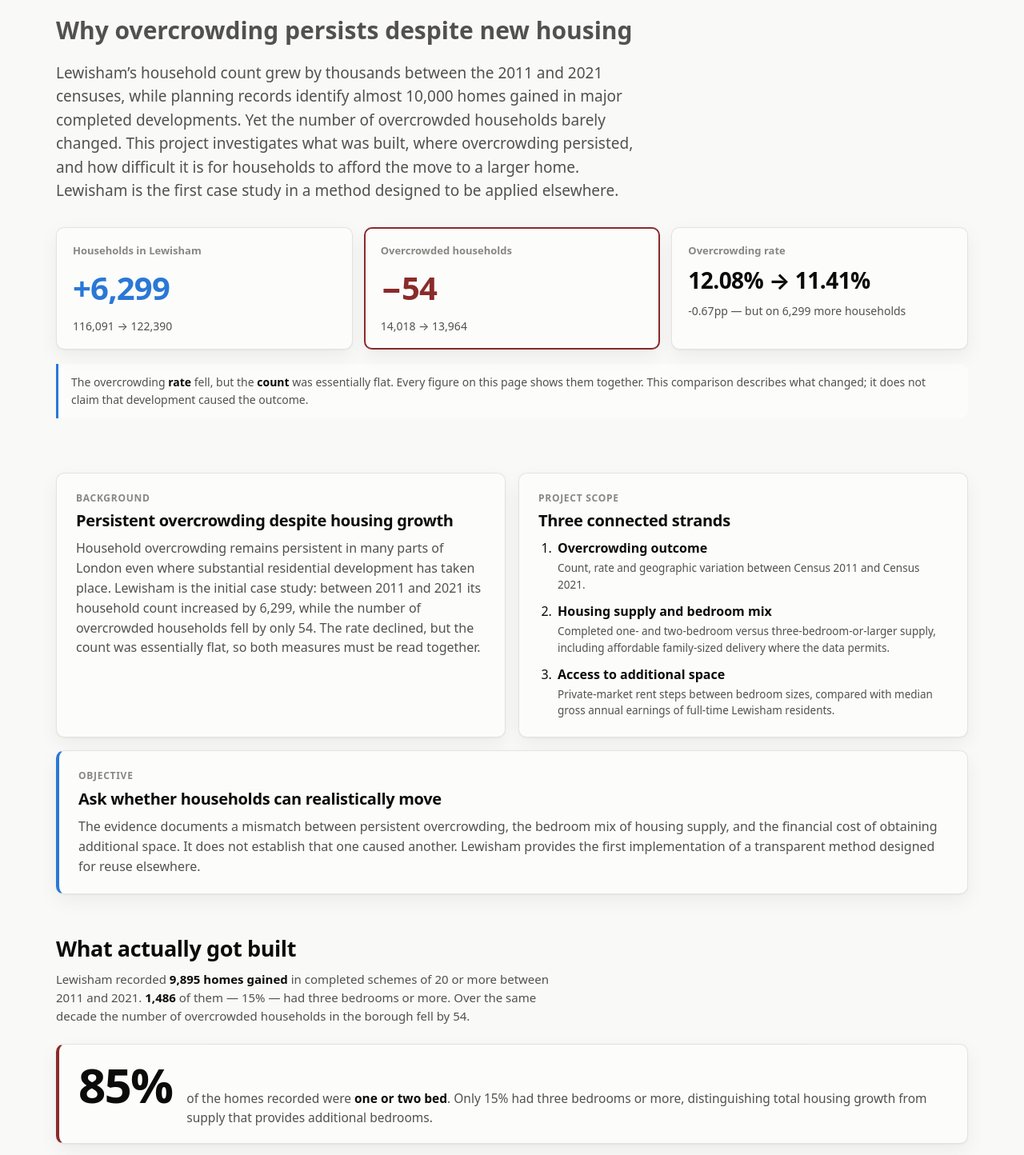
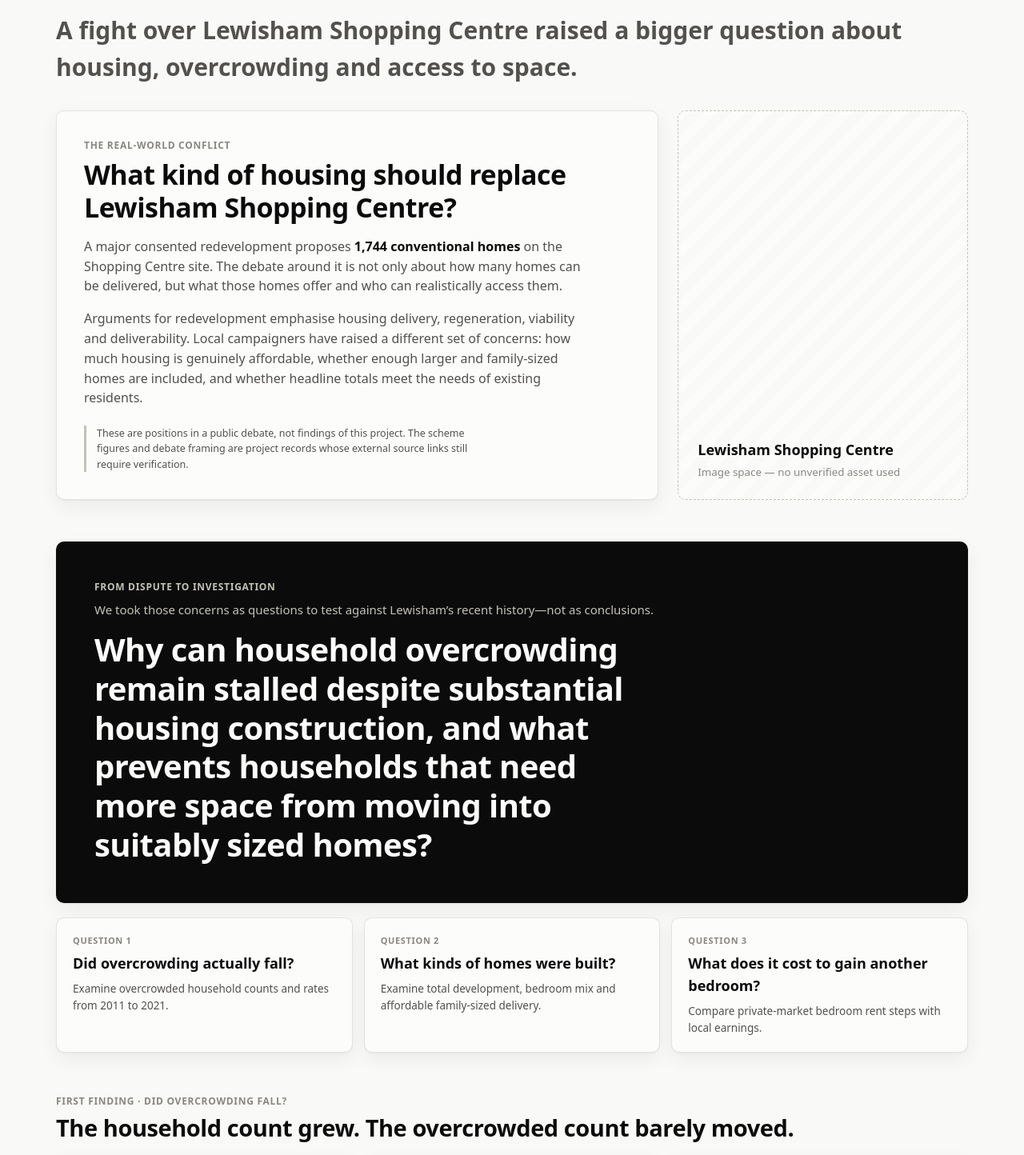
Before and after one commit to WWStoryMode/nowhere-to-move, a React (Vite) app: page / in a window 1280 px wide. Shown: the part 140-1584 px from the top of the page at 80% size. Built offline with nearby package versions, Linux system fonts and the light colour scheme.

Commit message:
Reshape opening as an investigative narrative

```diff
--- a/data/provenance.json
+++ b/data/provenance.json
@@ -134,5 +134,20 @@
       "The earnings measure is not specific to private renters or overcrowded households.",
       "Aggregate earnings data cannot establish household behaviour."
     ]
+  },
+  {
+    "id": "lewisham_shopping_centre_consent",
+    "source": "Project record of the consented Lewisham Shopping Centre scheme",
+    "url": null,
+    "verification_required": true,
+    "note": "The repository records 1,744 conventional homes, 329 affordable homes and 98 social-rent homes, plus a qualitative bedroom-mix description. Verify these figures against an authoritative consent or planning source before treating them as externally sourced evidence.",
+    "file": "src/lib/consented.js"
+  },
+  {
+    "id": "lewisham_shopping_centre_debate",
+    "source": "Project record of positions in the Lewisham Shopping Centre public debate",
+    "url": null,
+    "verification_required": true,
+    "note": "The opening attributes concerns about affordability and family-sized housing to local campaigners and describes arguments for redevelopment around delivery, regeneration, viability and deliverability. Exact campaign, council and developer sources are not present in the repository and require human verification. These positions are not project findings."
   }
 ]
--- a/src/App.jsx
+++ b/src/App.jsx
@@ -88,6 +88,7 @@ export default function App() {
       <AccessToSpace />
 
       <section className="section section--map" ref={mapSectionRef}>
+        <p className="section-kicker">Where the pattern appears</p>
         <div className="map-head">
           <h2>Overcrowding by area</h2>
           <ViewToggle value={viewId} onChange={setViewId} />
--- a/src/components/AccessToSpace.jsx
+++ b/src/components/AccessToSpace.jsx
@@ -211,7 +211,7 @@ export default function AccessToSpace() {
 
   return (
     <section className="section access" aria-labelledby="access-h">
-      <p className="section-kicker">Access to additional space</p>
+      <p className="section-kicker">Question 3 · Access to additional space</p>
       <h2 id="access-h">What does one more bedroom cost?</h2>
       <p className="section-lede">
         For households needing more space, the private rental market introduces another
--- a/src/components/BedroomMix.jsx
+++ b/src/components/BedroomMix.jsx
@@ -34,6 +34,7 @@ export default function BedroomMix({ dark }) {
 
   return (
     <section className="section mix" aria-labelledby="mix-h">
+      <p className="section-kicker">Question 2 · Housing supply and bedroom mix</p>
       <h2 id="mix-h">What actually got built</h2>
       <p className="section-lede">
         Lewisham recorded <strong>{n(s.homes_gained)} homes gained</strong> in completed
--- a/src/components/CurrentCaseStudy.jsx
+++ b/src/components/CurrentCaseStudy.jsx
@@ -4,13 +4,12 @@ import { n } from '../lib/format.js'
 export default function CurrentCaseStudy() {
   return (
     <section className="section case-study" aria-labelledby="case-h">
-      <p className="section-kicker">Contemporary case study</p>
-      <h2 id="case-h">Lewisham Shopping Centre redevelopment</h2>
+      <p className="section-kicker">Back to the contemporary case</p>
+      <h2 id="case-h">What should we ask about what gets built next?</h2>
       <p className="section-lede">
-        The consented redevelopment is a live example of current debates about housing
-        quantity, affordability and bedroom mix. It connects the historical 2011–2021
-        evidence with decisions about what is built next; it is not treated as a cause of
-        the overcrowding recorded by either census.
+        The Lewisham Shopping Centre redevelopment started this investigation. The evidence
+        now returns us to that case with a framework for asking about housing quantity,
+        bedroom size, tenure and realistic access to additional space.
       </p>
       <div className="case-stats">
         <div><strong>{n(CONSENTED.homes)}</strong><span>conventional homes</span></div>
@@ -21,6 +20,12 @@ export default function CurrentCaseStudy() {
         {CONSENTED.bedroomNote} No bedroom breakdown is charted because verified per-unit
         counts are not present in this repository.
       </p>
+      <p>
+        Historical Census, development, rent and earnings evidence cannot predict the
+        scheme’s future effects. It does not show that the redevelopment caused past
+        overcrowding, that it will cause a future outcome, or that any party to the debate
+        is proved correct.
+      </p>
       <p className="mix-attrib">{CONSENTED.attribution}</p>
     </section>
   )
--- a/src/components/Header.jsx
+++ b/src/components/Header.jsx
@@ -1,55 +1,43 @@
-import { HEADLINE } from '../lib/headline.js'
-import { n, pct2 } from '../lib/format.js'
+import { CONSENTED } from '../lib/consented.js'
+import { n } from '../lib/format.js'
 
 export default function Header() {
-  const { y2011, y2021, change } = HEADLINE
   return (
     <header className="header">
-      <p className="eyebrow">Household overcrowding · housing supply · access to space</p>
+      <p className="eyebrow">An investigation beginning in Lewisham</p>
       <h1>Nowhere to Move</h1>
-      <p className="subtitle">Why overcrowding persists despite new housing</p>
-      <p className="standfirst">
-        Lewisham’s household count grew by thousands between the 2011 and 2021 censuses,
-        while planning records identify almost 10,000 homes gained in major completed
-        developments. Yet the number of overcrowded households barely changed. This project
-        investigates what was built, where overcrowding persisted, and how difficult it is
-        for households to afford the move to a larger home. Lewisham is the first case study
-        in a method designed to be applied elsewhere.
+      <p className="subtitle">
+        A fight over Lewisham Shopping Centre raised a bigger question about housing,
+        overcrowding and access to space.
       </p>
 
-      <div className="stat-row">
-        <div className="stat">
-          <span className="stat-label">Households in Lewisham</span>
-          <span className="stat-value stat-value--up">+{n(change.households)}</span>
-          <span className="stat-detail">
-            {n(y2011.households)} → {n(y2021.households)}
-          </span>
+      <div className="opening-case">
+        <div className="opening-case-copy">
+          <p className="section-kicker">The real-world conflict</p>
+          <h2>What kind of housing should replace Lewisham Shopping Centre?</h2>
+          <p>
+            A major consented redevelopment proposes <strong>{n(CONSENTED.homes)} conventional
+            homes</strong> on the Shopping Centre site. The debate around it is not only about
+            how many homes can be delivered, but what those homes offer and who can realistically
+            access them.
+          </p>
+          <p>
+            Arguments for redevelopment emphasise housing delivery, regeneration, viability and
+            deliverability. Local campaigners have raised a different set of concerns: how much
+            housing is genuinely affordable, whether enough larger and family-sized homes are
+            included, and whether headline totals meet the needs of existing residents.
+          </p>
+          <p className="opening-attribution">
+            These are positions in a public debate, not findings of this project. The scheme
+            figures and debate framing are project records whose external source links still
+            require verification.
+          </p>
         </div>
-
-        <div className="stat stat--hero">
-          <span className="stat-label">Overcrowded households</span>
-          <span className="stat-value stat-value--flat">−{n(Math.abs(change.overcrowded))}</span>
-          <span className="stat-detail">
-            {n(y2011.overcrowded)} → {n(y2021.overcrowded)}
-          </span>
-        </div>
-
-        <div className="stat">
-          <span className="stat-label">Overcrowding rate</span>
-          <span className="stat-value stat-value--muted">
-            {pct2(y2011.rate)} → {pct2(y2021.rate)}
-          </span>
-          <span className="stat-detail">
-            {change.ratePp}pp — but on {n(change.households)} more households
-          </span>
+        <div className="opening-visual" aria-label="Space reserved for a verified Lewisham Shopping Centre image">
+          <span>Lewisham Shopping Centre</span>
+          <small>Image space — no unverified asset used</small>
         </div>
       </div>
-
-      <p className="pairing-note">
-        The overcrowding <strong>rate</strong> fell, but the <strong>count</strong> was
-        essentially flat. Every figure on this page shows them together. This comparison
-        describes what changed; it does not claim that development caused the outcome.
-      </p>
     </header>
   )
 }
--- a/src/components/ProjectOverview.jsx
+++ b/src/components/ProjectOverview.jsx
@@ -1,47 +1,73 @@
+import { HEADLINE } from '../lib/headline.js'
+import { n, pct2 } from '../lib/format.js'
+
+export const CENTRAL_RESEARCH_QUESTION = 'Why can household overcrowding remain stalled despite substantial housing construction, and what prevents households that need more space from moving into suitably sized homes?'
+
 export default function ProjectOverview() {
+  const { y2011, y2021, change } = HEADLINE
+
   return (
-    <section className="section overview" aria-label="Project background, scope and objective">
-      <div className="overview-block">
-        <p className="section-kicker">Background</p>
-        <h2>Persistent overcrowding despite housing growth</h2>
-        <p>
-          Household overcrowding remains persistent in many parts of London even where
-          substantial residential development has taken place. Lewisham is the initial case
-          study: between 2011 and 2021 its household count increased by 6,299, while the
-          number of overcrowded households fell by only 54. The rate declined, but the count
-          was essentially flat, so both measures must be read together.
+    <section className="section investigation" aria-labelledby="research-question">
+      <div className="question-pivot">
+        <p className="section-kicker">From dispute to investigation</p>
+        <p className="question-transition">
+          We took those concerns as questions to test against Lewisham’s recent history—not
+          as conclusions.
+        </p>
+        <h2 id="research-question">{CENTRAL_RESEARCH_QUESTION}</h2>
+      </div>
+
+      <ol className="investigation-questions" aria-label="Three investigative questions">
+        <li>
+          <span>Question 1</span>
+          <strong>Did overcrowding actually fall?</strong>
+          <p>Examine overcrowded household counts and rates from 2011 to 2021.</p>
+        </li>
+        <li>
+          <span>Question 2</span>
+          <strong>What kinds of homes were built?</strong>
+          <p>Examine total development, bedroom mix and affordable family-sized delivery.</p>
+        </li>
+        <li>
+          <span>Question 3</span>
+          <strong>What does it cost to gain another bedroom?</strong>
+          <p>Compare private-market bedroom rent steps with local earnings.</p>
+        </li>
+      </ol>
+
+      <div className="first-reveal">
+        <p className="section-kicker">First finding · Did overcrowding fall?</p>
+        <h2>The household count grew. The overcrowded count barely moved.</h2>
+        <div className="stat-row">
+          <div className="stat">
+            <span className="stat-label">Households in Lewisham</span>
+            <span className="stat-value stat-value--up">+{n(change.households)}</span>
+            <span className="stat-detail">{n(y2011.households)} → {n(y2021.households)}</span>
+          </div>
+          <div className="stat stat--hero">
+            <span className="stat-label">Overcrowded households</span>
+            <span className="stat-value stat-value--flat">−{n(Math.abs(change.overcrowded))}</span>
+            <span className="stat-detail">{n(y2011.overcrowded)} → {n(y2021.overcrowded)}</span>
+          </div>
+          <div className="stat">
+            <span className="stat-label">Overcrowding rate</span>
+            <span className="stat-value stat-value--muted">{pct2(y2011.rate)} → {pct2(y2021.rate)}</span>
+            <span className="stat-detail">{change.ratePp}pp, as the household denominator grew</span>
+          </div>
+        </div>
+        <p className="pairing-note">
+          The overcrowding <strong>rate</strong> fell as the total household denominator grew,
+          while the <strong>count</strong> was essentially flat. Both measures must be read
+          together. The evidence places household growth and overcrowding alongside one another;
+          it does not show that development caused the outcome.
         </p>
       </div>
 
-      <div className="overview-block">
-        <p className="section-kicker">Project scope</p>
-        <h2>Three connected strands</h2>
-        <ol className="overview-strands">
-          <li>
-            <strong>Overcrowding outcome</strong>
-            <span>Count, rate and geographic variation between Census 2011 and Census 2021.</span>
-          </li>
-          <li>
-            <strong>Housing supply and bedroom mix</strong>
-            <span>Completed one- and two-bedroom versus three-bedroom-or-larger supply, including affordable family-sized delivery where the data permits.</span>
-          </li>
-          <li>
-            <strong>Access to additional space</strong>
-            <span>Private-market rent steps between bedroom sizes, compared with median gross annual earnings of full-time Lewisham residents.</span>
-          </li>
-        </ol>
-      </div>
-
-      <div className="overview-block overview-block--objective">
-        <p className="section-kicker">Objective</p>
-        <h2>Ask whether households can realistically move</h2>
-        <p>
-          The evidence documents a mismatch between persistent overcrowding, the bedroom mix
-          of housing supply, and the financial cost of obtaining additional space. It does
-          not establish that one caused another. Lewisham provides the first implementation
-          of a transparent method designed for reuse elsewhere.
-        </p>
-      </div>
+      <p className="investigation-purpose">
+        A local controversy generated the question. Lewisham is the first case study. The
+        method is intended to travel across London boroughs and, where comparable development
+        data exists, be adapted elsewhere.
+      </p>
     </section>
   )
 }
--- a/src/styles.css
+++ b/src/styles.css
@@ -53,7 +53,7 @@ a { color: var(--accent); }
 .app { max-width: 1180px; margin: 0 auto; padding: 0 20px 72px; }
 
 /* ---------- header ---------- */
-.header { padding: 48px 0 8px; }
+.header { padding: 48px 0 0; }
 .eyebrow {
   font-size: 13px; font-weight: 600; letter-spacing: .06em; text-transform: uppercase;
   color: var(--muted); margin: 0 0 14px;
@@ -64,6 +64,29 @@ a { color: var(--accent); }
   font-size: clamp(16px, 2.1vw, 19px); color: var(--ink-2); max-width: 68ch; margin: 0 0 30px;
 }
 .standfirst strong { color: var(--ink); }
+
+.opening-case {
+  display: grid; grid-template-columns: minmax(0, 1.35fr) minmax(260px, .65fr);
+  gap: 24px; align-items: stretch; margin-top: 30px;
+}
+.opening-case-copy {
+  background: var(--surface); border: 1px solid var(--border); border-radius: var(--r);
+  padding: clamp(22px, 3.5vw, 34px); box-shadow: var(--shadow);
+}
+.opening-case-copy h2 { font-size: clamp(24px, 3.5vw, 34px); margin-bottom: 16px; }
+.opening-case-copy > p:not(.section-kicker) { color: var(--ink-2); max-width: 68ch; }
+.opening-case-copy strong { color: var(--ink); }
+.opening-attribution {
+  border-left: 3px solid var(--baseline); padding-left: 13px; margin: 22px 0 0;
+  font-size: 12.5px;
+}
+.opening-visual {
+  min-height: 320px; border: 1px dashed var(--baseline); border-radius: var(--r);
+  background: repeating-linear-gradient(135deg, var(--surface) 0 12px, var(--plane) 12px 24px);
+  display: flex; flex-direction: column; justify-content: flex-end; padding: 24px;
+}
+.opening-visual span { font-size: 18px; font-weight: 700; }
+.opening-visual small { color: var(--muted); margin-top: 3px; }
 
 .stat-row { display: grid; grid-template-columns: repeat(3, 1fr); gap: 14px; margin-bottom: 18px; }
 .stat {
@@ -103,20 +126,35 @@ a { color: var(--accent); }
   padding: 24px; box-shadow: var(--shadow);
 }
 .text-section > p:last-child, .case-study > p:last-child { margin-bottom: 0; }
-.overview {
-  display: grid; grid-template-columns: repeat(2, minmax(0, 1fr)); gap: 16px;
+.question-pivot {
+  background: var(--ink); color: var(--surface); border-radius: var(--r);
+  padding: clamp(24px, 5vw, 48px); box-shadow: var(--shadow);
 }
-.overview-block {
+.question-pivot .section-kicker { color: var(--baseline); }
+.question-transition { margin: 0 0 14px; color: var(--baseline); font-size: 15px; }
+.question-pivot h2 {
+  max-width: 30ch; font-size: clamp(25px, 4.2vw, 40px); line-height: 1.22;
+}
+.investigation-questions {
+  list-style: none; margin: 18px 0 0; padding: 0;
+  display: grid; grid-template-columns: repeat(3, minmax(0, 1fr)); gap: 14px;
+}
+.investigation-questions li {
   background: var(--surface); border: 1px solid var(--border); border-radius: var(--r);
-  padding: 22px 24px; box-shadow: var(--shadow);
+  padding: 19px 20px; box-shadow: var(--shadow);
 }
-.overview-block h2 { font-size: 20px; margin-bottom: 10px; }
-.overview-block > p:last-child { color: var(--ink-2); margin: 0; }
-.overview-block--objective { grid-column: 1 / -1; border-left: 4px solid var(--accent); }
-.overview-strands { margin: 0; padding-left: 21px; display: grid; gap: 10px; }
-.overview-strands li { padding-left: 3px; }
-.overview-strands strong, .overview-strands span { display: block; }
-.overview-strands span { color: var(--ink-2); font-size: 13.5px; margin-top: 2px; }
+.investigation-questions span {
+  display: block; color: var(--muted); font-size: 11px; font-weight: 700;
+  letter-spacing: .06em; text-transform: uppercase; margin-bottom: 7px;
+}
+.investigation-questions strong { display: block; font-size: 18px; }
+.investigation-questions p { color: var(--ink-2); font-size: 13.5px; margin: 7px 0 0; }
+.first-reveal { margin-top: 52px; }
+.first-reveal > h2 { font-size: clamp(22px, 3vw, 29px); margin-bottom: 18px; }
+.investigation-purpose {
+  max-width: 76ch; color: var(--ink-2); border-top: 1px solid var(--grid);
+  margin: 24px 0 0; padding-top: 18px;
+}
 .case-stats { display: grid; grid-template-columns: repeat(3, 1fr); gap: 12px; margin: 22px 0; }
 .case-stats div { background: var(--plane); border-radius: 8px; padding: 15px; display: flex; flex-direction: column; }
 .case-stats strong { font-size: 26px; font-variant-numeric: tabular-nums; }
@@ -285,6 +323,9 @@ a { color: var(--accent); }
 
 /* ---------- responsive ---------- */
 @media (max-width: 900px) {
+  .opening-case { grid-template-columns: 1fr; }
+  .opening-visual { min-height: 210px; }
+  .investigation-questions { grid-template-columns: 1fr; }
   .map-layout { grid-template-columns: 1fr; }
   .panel { position: static; }
   .map { height: 420px; }
@@ -303,8 +344,6 @@ a { color: var(--accent); }
   .toggle { width: 100%; flex-direction: column; }
   .toggle-btn { width: 100%; justify-content: space-between; padding: 11px 14px; }
   .case-stats { grid-template-columns: 1fr; }
-  .overview { grid-template-columns: 1fr; }
-  .overview-block--objective { grid-column: auto; }
   .access-findings { grid-template-columns: 1fr; }
   .access-toggle { width: 100%; margin-left: 0; }
   .access-chart-wrap { padding: 6px; }
```
Also changed, not shown: 2 other files (tests, documents, lock files or other folders).
